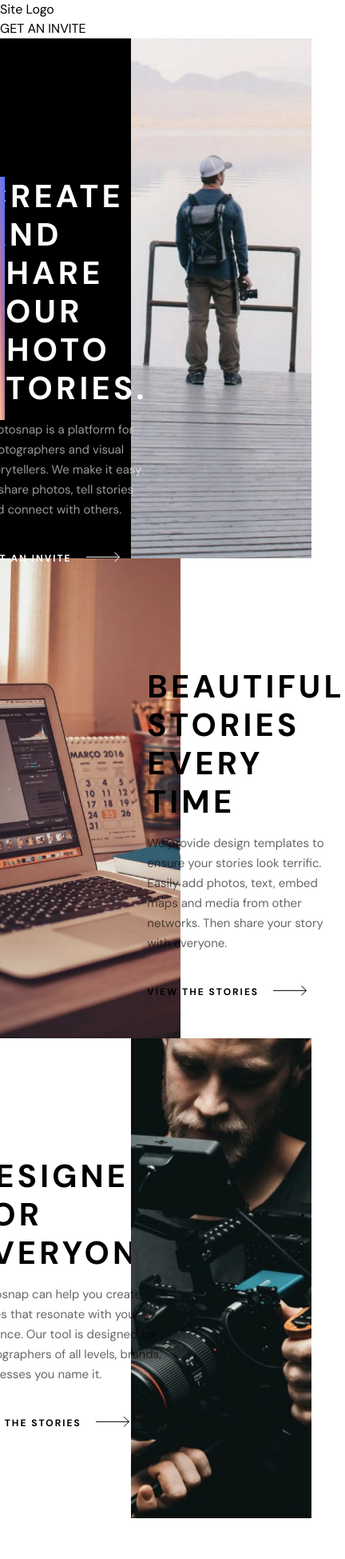
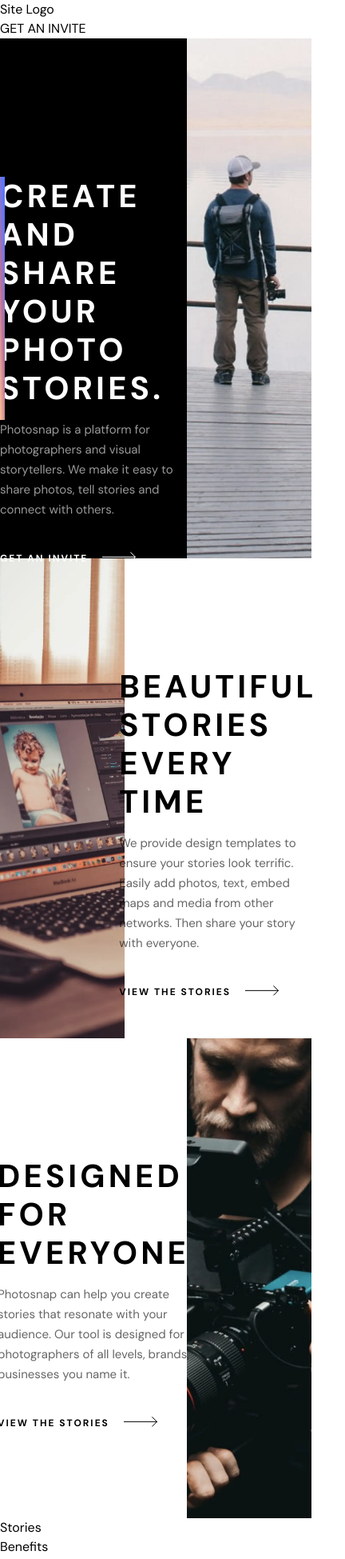
Before and after one commit to viblo29/photosnap, a Next.js app in the folder my-app/: page / in a window 390 px wide. Shown: the top 1949 px of the page at 80% size, 432 px wide, since content can reach past the window. Built offline with nearby package versions, Linux system fonts and the light colour scheme.

Commit message:
adjusting responsiveness on 1200

```diff
--- a/my-app/components/molecules/Home/HeroSection/HeroSection.tsx
+++ b/my-app/components/molecules/Home/HeroSection/HeroSection.tsx
@@ -6,7 +6,8 @@ function HeroSection() {
 
       {/* Section 1 */}
         <div className='h-162.5 w-full flex'>
-          <div className="bg-black text-white w-[42%] h-162.5 flex justify-center items-center relative">
+          <div className="bg-black text-white w-[42%] h-162.5 flex justify-center items-center relative
+                          max-[1200px]:w-[60%]">
 
             <div className="absolute w-1.5 h-76 inset-0 top-43.25">
               <img src='/images/line.svg' alt="" />
@@ -31,7 +32,8 @@ function HeroSection() {
                 </div>
             </div>
           </div>
-          <div className="w-[58%] h-162.5 ">
+
+          <div className="w-[58%] h-162.5   max-[1200px]:w-[40%]">
             <img
             src='/images/N1.webp'
             className='w-full h-full object-cover'/>
@@ -40,12 +42,13 @@ function HeroSection() {
 
       {/* Section 2 */}
         <div className='h-150 w-screen flex'>
-          <div className="w-[58%] h-full ">
+          <div className="w-[58%]  max-[1200px]:w-[40%] overflow-hidden">
             <img
             src='/images/N2.webp'
-            className='w-full h-full object-cover'/>
+            className='h-full w-full object-cover object-[30%_center]'/>
           </div>
-          <div className="bg-white text-black w-[42%] h-150 flex justify-center items-center">
+
+          <div className="bg-white text-black w-[42%] h-150 flex justify-center items-center  max-[1200px]:w-[60%]">
             <div className='w-96.75 h-82.25'>
                 <h1 className="text-[40px] font-bold tracking-[4.17px] leading-12">
                   BEAUTIFUL STORIES <br />EVERY TIME
@@ -68,8 +71,8 @@ function HeroSection() {
         </div>
 
       {/* Section 3 */}
-        <div className='h-162.5 w-full flex'>
-          <div className="bg-white text-black w-[42%] h-150 flex justify-center items-center">
+        <div className='h-150 w-full flex'>
+          <div className="bg-white text-black w-[42%] h-150 flex justify-center items-center  max-[1200px]:w-[60%]">
             <div className='w-96.75 h-76'>
                 <h1 className="text-[40px] font-bold tracking-[4.17px] leading-12">
                   DESIGNED FOR EVERYONE
@@ -89,11 +92,13 @@ function HeroSection() {
                 </div>
             </div>
           </div>
-          <div className="w-[58%] h-150 ">
+
+          <div className="w-[58%]  max-[1200px]:w-[40%] overflow-hidden">
             <img
             src='/images/N3.webp'
-            className='w-full h-full object-cover'/>
+            className='h-full w-full object-cover object-center'/>
           </div>
+
         </div>
 
 
```
